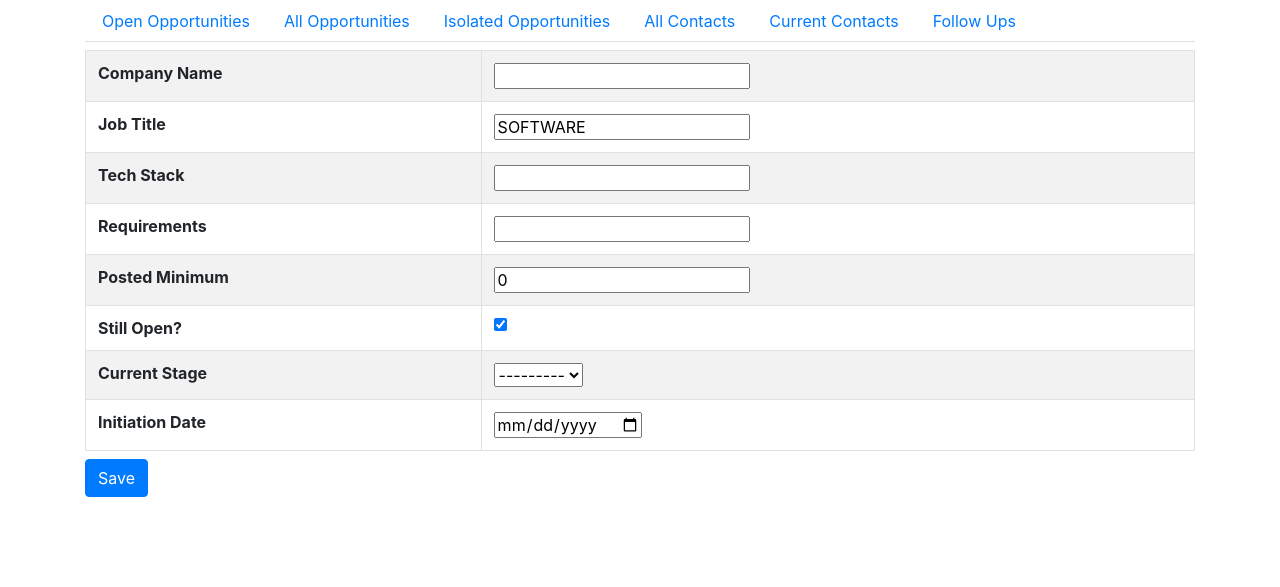
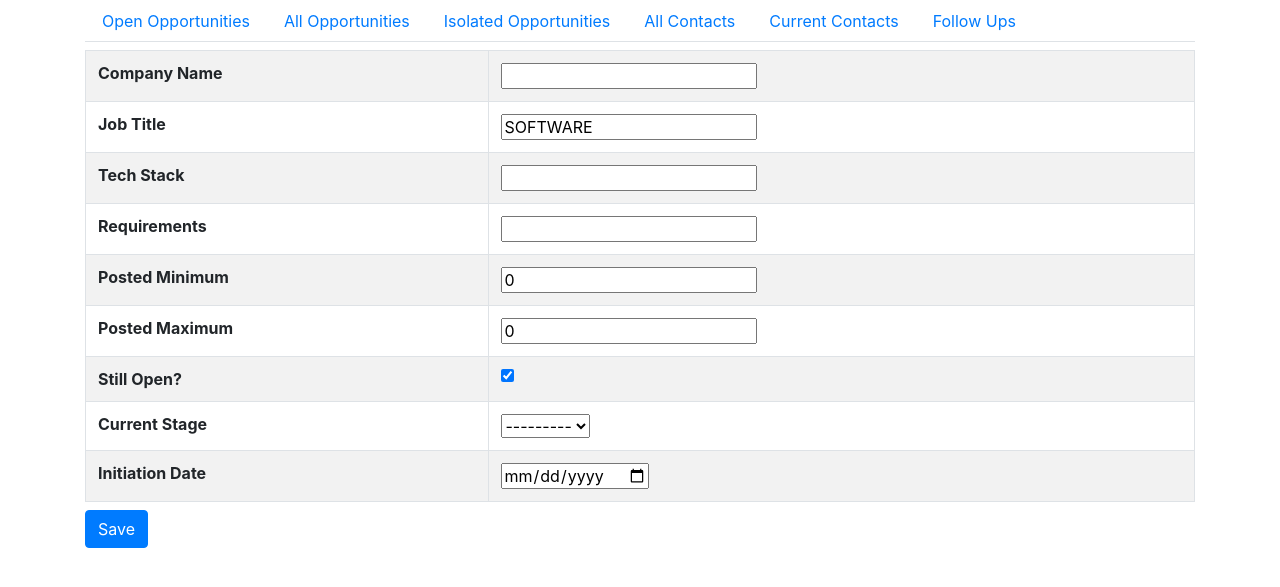
Before and after one commit to scedastic/opportunity_tracker, a Django app: page /opportunity/add/ in a window 1280 px wide. Shown: the top 587 px of the page. Run offline with Django 4.2, Linux system fonts and the light colour scheme; data that the repository does not hold is empty; some libraries are stand-ins or nearby versions.

Commit message:
add maximum to opportunity model

```diff
--- a/opportunity_tracker/models.py
+++ b/opportunity_tracker/models.py
@@ -19,6 +19,7 @@ class Opportunity(models.Model):
     company_name = models.CharField(max_length=50, db_index=True)
     job_title = models.CharField(max_length=50, default="SOFTWARE")
     posted_minimum = models.IntegerField(default=0)
+    posted_maximum = models.IntegerField(default=0)
     stack = models.CharField(max_length=50, db_index=True)
     requirements = models.CharField(max_length=255, db_index=True)
     open = models.BooleanField(default=True)
--- a/opportunity_tracker/templates/opportunity.html
+++ b/opportunity_tracker/templates/opportunity.html
@@ -40,6 +40,10 @@
                 <td>{{ form.posted_minimum}}</td>
             </tr>
              <tr>
+                <th>Posted Maximum</th>
+                <td>{{ form.posted_maximum}}</td>
+            </tr>
+             <tr>
                 <th>Still Open?</th>
                 <td>{{ form.open }}</td>
             </tr>
--- a/opportunity_tracker/views.py
+++ b/opportunity_tracker/views.py
@@ -70,6 +70,8 @@ def add_opportunity(request):
         form = OpportunityForm(request.POST)
         if form.is_valid():
             print("VALID!")
+            # if posted maximum is not filled in, then set it to the posted minimum.
+            form.posted_maximum = max(form.posted_maximum, form.posted_minimum)
             form.save()
             new_stage_history = StageHistory()
             new_stage_history.opportunity = form.instance
```
Also changed, not shown: opportunity_tracker/templates/opportunity_detail.html (+7 -0 lines).
